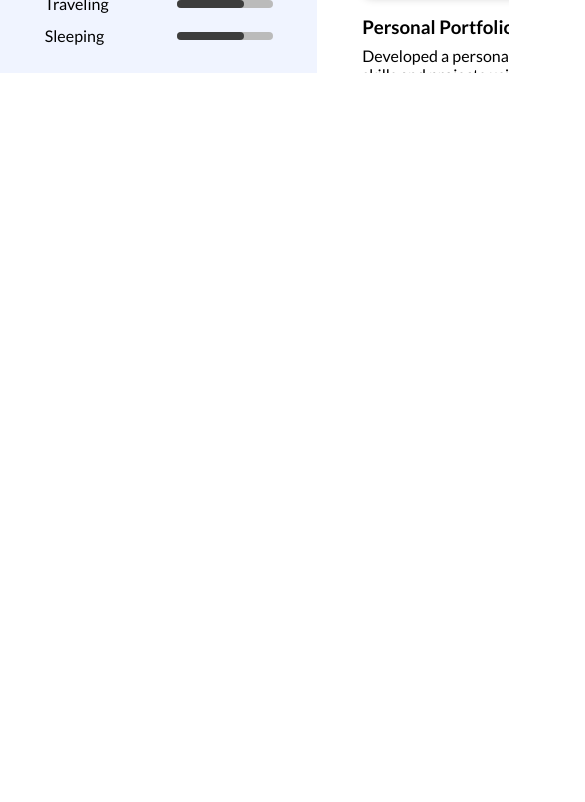
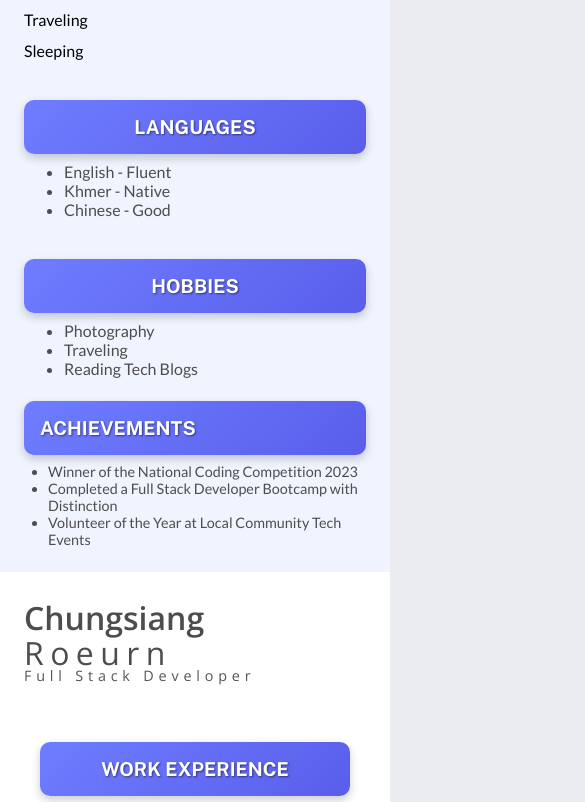
Before and after one commit to ChungsiangRoeurn/assign_cv, a plain HTML site: page index.html in a window 390 px wide. Shown: the part 1198-2000 px from the top of the page, 585 px wide, since content can reach past the window. Drawn offline with nearby package versions, Linux system fonts and the light colour scheme.

Commit message:
make a responsive

```diff
--- a/style.css
+++ b/style.css
@@ -280,3 +280,70 @@ body {
     font-size: 0.9rem;
     padding-left: 1.5rem;
 }
+
+@media (max-width: 768px) {
+    .main-section {
+        flex-direction: column; /* Stack sections vertically */
+        width: 100%; /* Full width on smaller screens */
+    }
+
+    .left-part, .right-part {
+        width: 100%; /* Full width for both parts */
+        padding: 1.5rem; /* Reduced padding for smaller screens */
+    }
+
+    .title {
+        font-size: 1.4rem; /* Adjust title size */
+    }
+
+    .right-part .banner .firstname,
+    .right-part .banner .lastname {
+        font-size: 2.5rem; /* Adjust font size for names */
+    }
+
+    .right-part .banner .position {
+        font-size: 1rem; /* Adjust position font size */
+    }
+
+    .work-container .work .job-date,
+    .work-container .work .company-name,
+    .work-container .work .work-text {
+        font-size: 0.85rem; /* Smaller font sizes for work details */
+    }
+
+    .references-container .references .name {
+        font-size: 1rem; /* Smaller font size for references */
+    }
+
+    .projects-title, .certifications-container h2, .languages-container h2, .hobbies-container h2 {
+        font-size: 1.2rem; /* Adjust section title size */
+    }
+
+    .skills-container .skill .right-skill .outer-layer {
+        width: 100%; /* Make skill bars full width */
+    }
+}
+
+@media (max-width: 480px) {
+    .title {
+        font-size: 1.2rem; /* Further reduce title size */
+    }
+
+    .right-part .banner .firstname,
+    .right-part .banner .lastname {
+        font-size: 2rem; /* Further reduce name font size */
+    }
+
+    .right-part .banner .position {
+        font-size: 0.9rem; /* Further reduce position font size */
+    }
+
+    .contact-container .contact-list {
+        flex-direction: column; /* Stack contact list vertically */
+    }
+
+    .left-part .photo-container img {
+        width: 180px; /* Reduce photo size */
+        height: 180px; /* Reduce photo size */
+    }
+}
```
